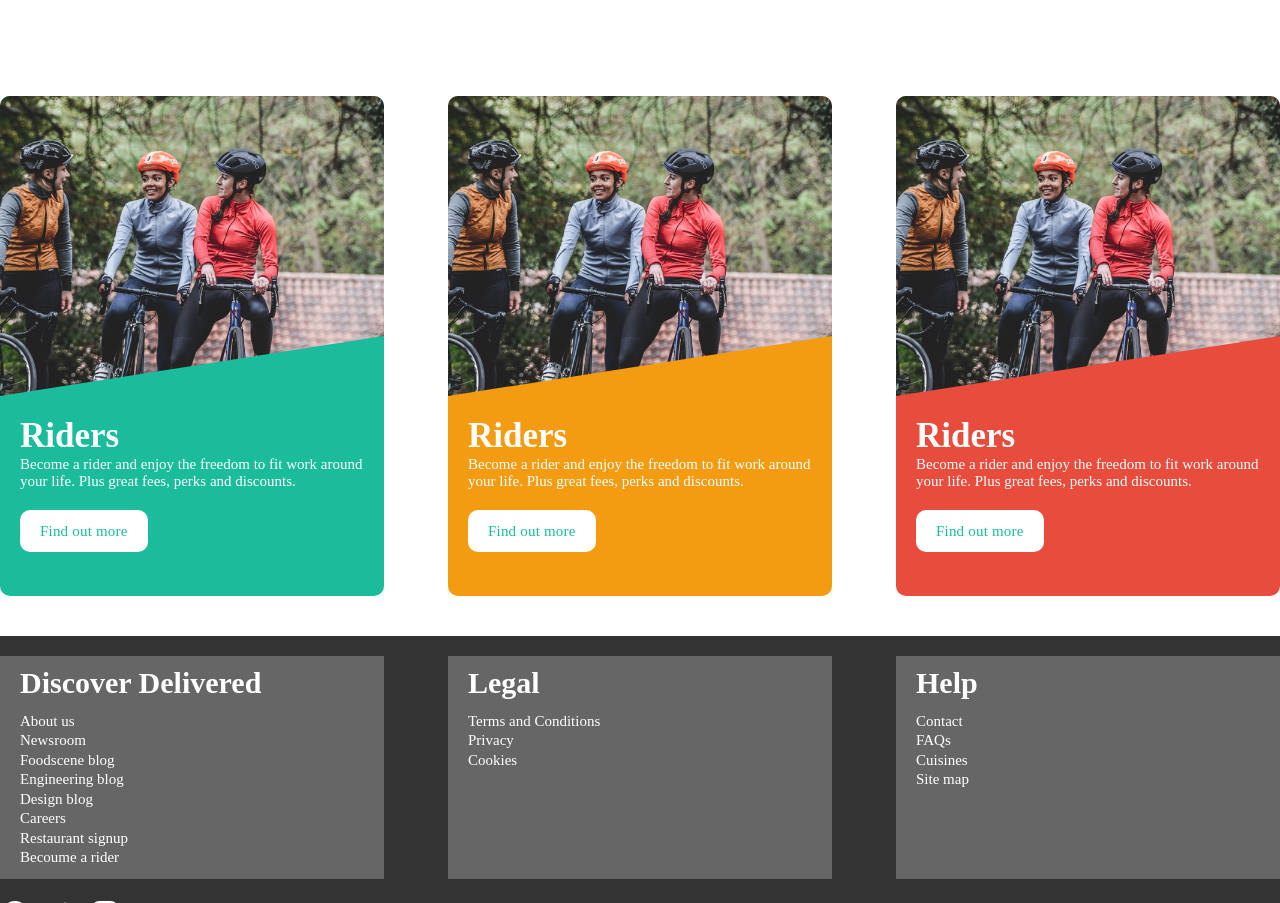
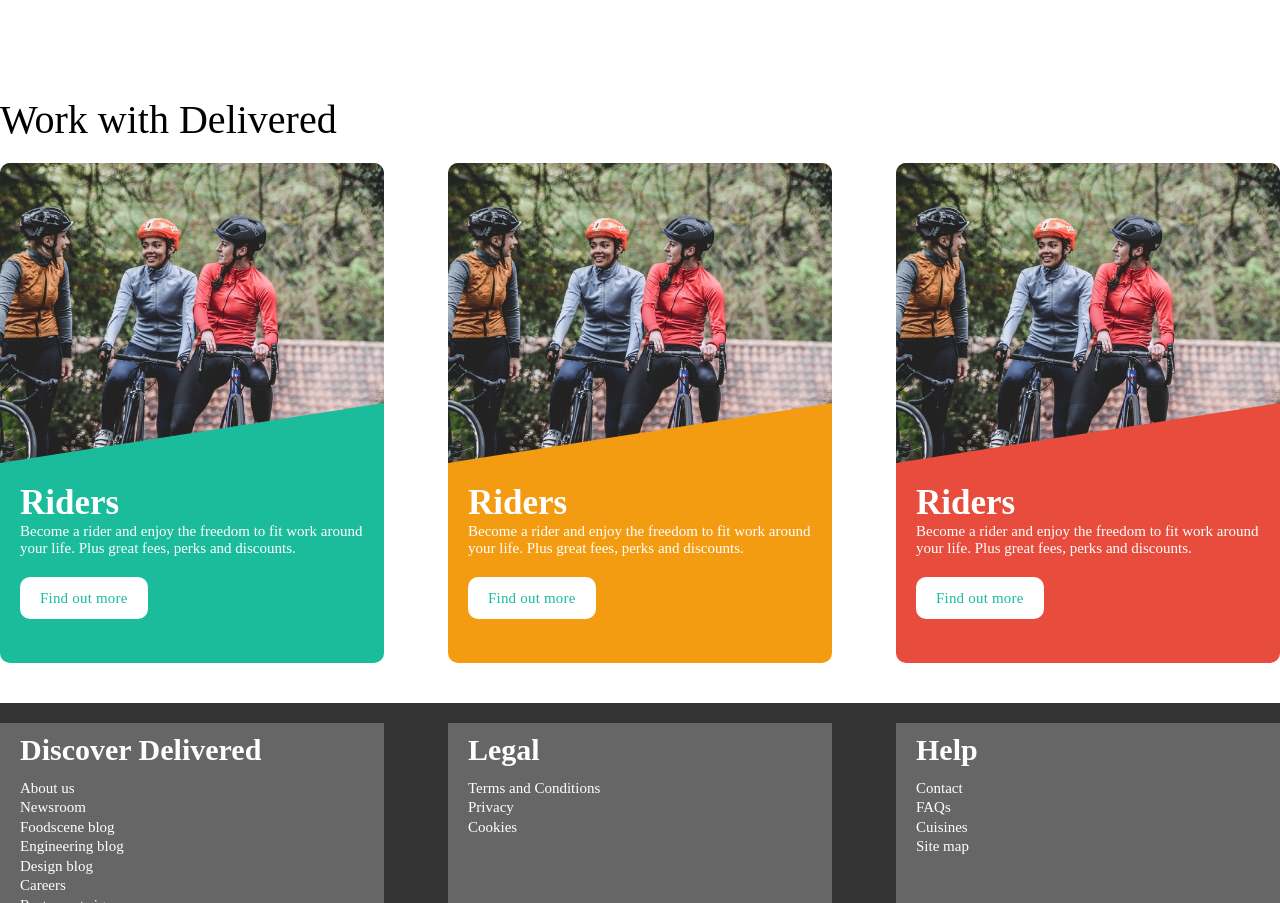
Before and after one commit to Mtetev/Delivered, a React app: page / in a window 1280 px wide. Shown: the part 1593-2496 px from the top of the page. Built offline with nearby package versions, Linux system fonts and the light colour scheme.

Commit message:
add header to careers section

```diff
--- a/src/Containers/CareersSection/CareersSection.js
+++ b/src/Containers/CareersSection/CareersSection.js
@@ -6,6 +6,8 @@ const CareersSection = () => {
     return (
         <section className="careers-section">
             <div className="careers__content">
+                <h3 className="careers__header">Work with Delivered</h3>
+                <div className="careers__cards">
                     <div className="work-card__wrapper">
                         <WorkCard id="1" img={{url: "../../../img/bike.jpg", description: "Riders picture"}} title="Riders" description="Become a rider and enjoy the freedom to fit work around your life. Plus great fees, perks and discounts." />
                     </div>
@@ -16,6 +18,7 @@ const CareersSection = () => {
                         <WorkCard id="3" img={{url: "../../../img/bike.jpg", description: "Riders picture"}} title="Riders" description="Become a rider and enjoy the freedom to fit work around your life. Plus great fees, perks and discounts." />
                     </div>
                 </div>
+            </div>
         </section>
     )
 }
--- a/src/Containers/CareersSection/CareersSection.scss
+++ b/src/Containers/CareersSection/CareersSection.scss
@@ -5,13 +5,21 @@
     }
 
     &__content {
+        max-width: 128rem;
+        padding: 4rem 0;
+        margin: 0 auto; // center
+    }
+
+    &__cards {
         display: flex;
         flex-flow: row nowrap;
         justify-content: space-between;
+    }
 
-        max-width: 128rem;
-        padding: 4rem 0;
-        margin: 0 auto; // center
+    &__header {
+        margin-bottom: 2rem;
+        font-size: 4rem;
+        font-weight: 500;
     }
 }
 
```
Lines whose indentation alone changed are shown as unchanged.
